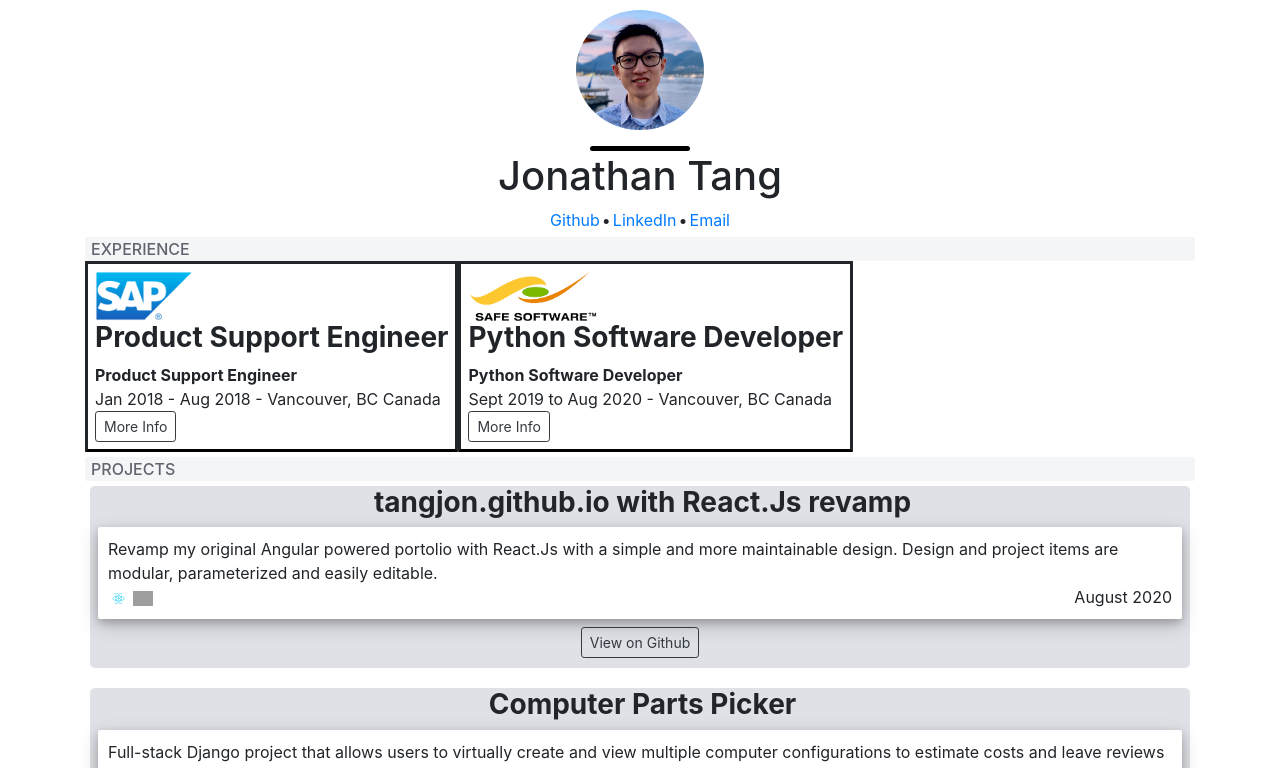
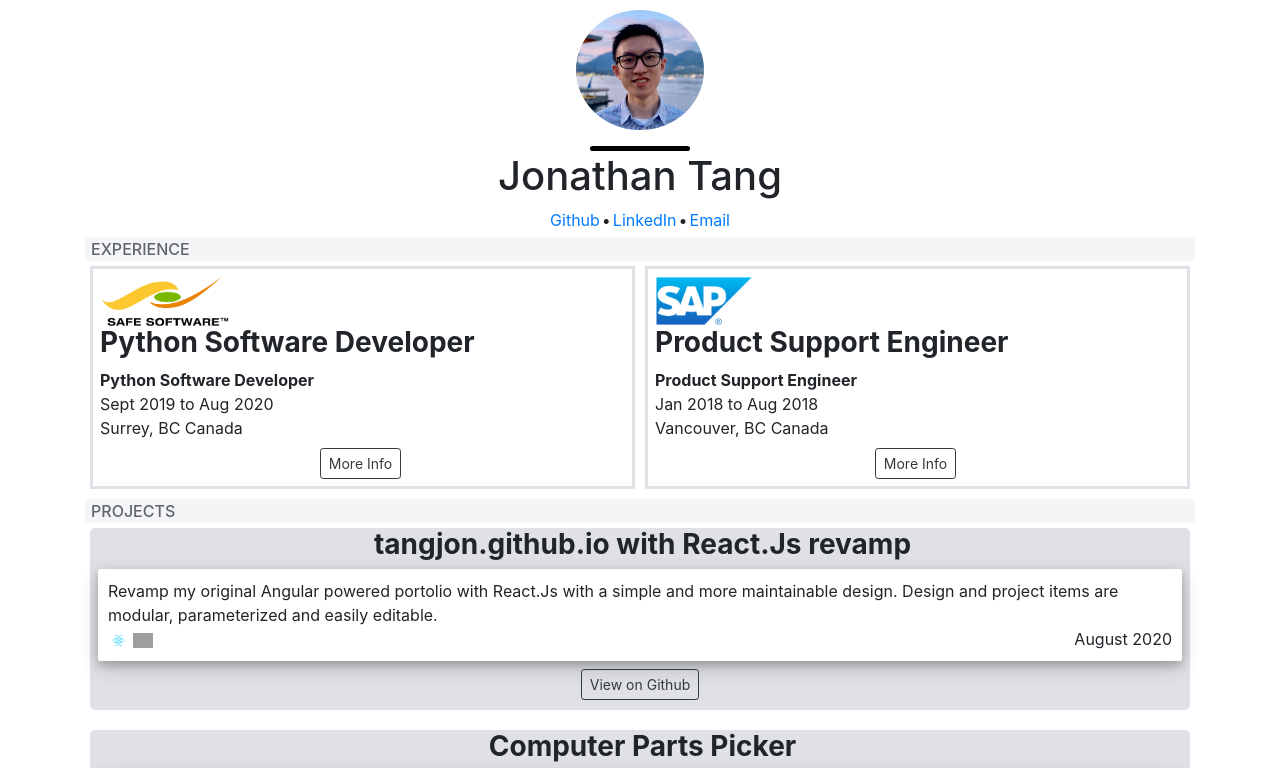
Before and after one commit to tangjon/react-portfolio, a React (Create React App) app: page / in a window 1280 px wide. Shown: the top 768 px of the page. Built offline with nearby package versions, Linux system fonts and the light colour scheme; grey boxes are pictures that could not be loaded.

Commit message:
adjust styling for experience items

```diff
--- a/src/App.css
+++ b/src/App.css
@@ -66,4 +66,5 @@
 
 #experiences .section-body {
     display: flex;
+    flex-wrap: wrap;
 }
--- a/src/App.js
+++ b/src/App.js
@@ -25,9 +25,10 @@ function App() {
             <div id="experiences" className="section">
                 <div className="section-title">EXPERIENCE</div>
                 <div className="section-body">
-                    <ExperienceItem title="Product Support Engineer" logo={logo_sap} date="Jan 2018 - Aug 2018" location="Vancouver, BC Canada"/>
-                    <ExperienceItem title="Python Software Developer" logo={logo_safe} date="Sept 2019 to Aug 2020" location="Vancouver, BC Canada"/>
-
+                    <ExperienceItem title="Python Software Developer" logo={logo_safe} date="Sept 2019 to Aug 2020"
+                                    location="Surrey, BC Canada"/>
+                    <ExperienceItem title="Product Support Engineer" logo={logo_sap} date="Jan 2018 to Aug 2018"
+                                    location="Vancouver, BC Canada"/>
                 </div>
             </div>
             <div className="section">
--- a/src/experience/experienceItem.css
+++ b/src/experience/experienceItem.css
@@ -2,9 +2,11 @@
     height: 50px;
 }
 
-.ExperienceItem{
-    border-bottom-color: black;
+.ExperienceItem {
+    border-color: #dfe1e6;
     border-radius: 1px;
     border-style: solid;
     padding: 7px;
+    margin: 5px;
+    flex: 1 1 160px;
 }
--- a/src/experience/experienceItem.js
+++ b/src/experience/experienceItem.js
@@ -9,9 +9,12 @@ export default class ExperienceItem extends React.Component {
                 <div className="experience-body">
                     <h3 className="experience-title"><strong>{this.props.title}</strong></h3>
                     <div className="experience-title"><strong>{this.props.title}</strong></div>
-                    <div className="experience-meta">{this.props.date} - {this.props.location} </div>
+                    <div className="experience-meta">{this.props.date}</div>
+                    <div>{this.props.location}</div>
                 </div>
-                <a href="#" className="btn btn-sm btn-outline-dark mr-1">More Info</a>
+                <div className="text-center">
+                    <a href="#" className="btn mt-2 btn-sm btn-outline-dark mr-1">More Info</a>
+                </div>
             </div>
         )
     }
```
